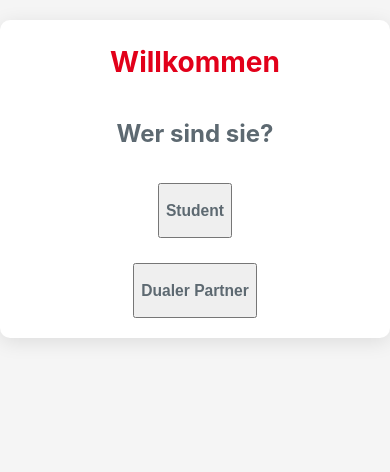
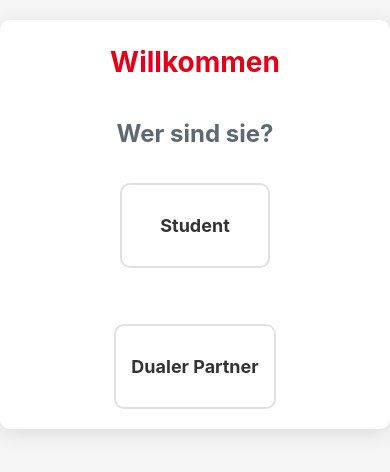
Before and after one commit to TheHumbleMan/SoftEngDHBW, a PHP site: page /login.php in a window 390 px wide. Shown: the top 472 px of the page. Run offline with PHP 8.4, Linux system fonts and the light colour scheme.

Commit message:
Added roles in CSS

```diff
--- a/style.css
+++ b/style.css
@@ -169,6 +169,63 @@ h1 { margin-bottom: 30px; font-size: 2em; }
 .logo h1 { color: var(--dhbw_red); margin: 0; font-size: 28px; }
 
 
+/* Role Selection Styles */
+.role-selection {
+    display: flex;
+    justify-content: center; /* Center the buttons horizontally */
+    align-items: center; /* Center the buttons vertically */
+    flex-direction: column; /* Stack the buttons vertically */
+}
+
+.role-option {
+    flex: 1;
+    min-width: 150px;
+    max-width: 200px;
+}
+
+.role-button {
+    width: 100%;
+    padding: 30px 20px;
+    border: 2px solid #e1e1e1;
+    border-radius: 10px;
+    background: white;
+    cursor: pointer;
+    text-decoration: none;
+    display: block;
+    transition: all 0.3s ease;
+    text-align: center;
+    font-family: inherit;
+}
+
+.role-button:hover {
+    border-color: var(--dhbw_red);
+    transform: translateY(-5px);
+    box-shadow: 0 4px 20px rgba(0,123,255,0.15);
+}
+
+.role-button.student-btn:hover {
+    border-color: var(--dhbw_red);
+    box-shadow: 0 4px 20px rgba(40,167,69,0.15);
+}
+
+.role-button.partner-btn:hover {
+    border-color: var(--dhbw_red);
+    box-shadow: 0 4px 20px rgba(253,126,20,0.15);
+}
+
+.role-button h3 {
+    margin: 10px 0;
+    color: #333;
+    font-size: 18px;
+}
+
+.role-button p {
+    margin: 0;
+    color: #666;
+    font-size: 14px;
+    line-height: 1.4;
+}
+
 
 /* Responsive Design */
 @media (max-width: 768px) {
@@ -187,6 +244,10 @@ h1 { margin-bottom: 30px; font-size: 2em; }
     .action-buttons-layout { justify-content: center; }
     .container { margin: 10px; padding: 15px; }
     .login-container { margin: 20px auto; padding: 20px; }
+
+    .role-selection { flex-direction: column; gap: 15px; }
+    .role-option { max-width: none; }
+    .role-button { padding: 20px 15px; }
 }
 
 @media (max-width: 480px) {
```
